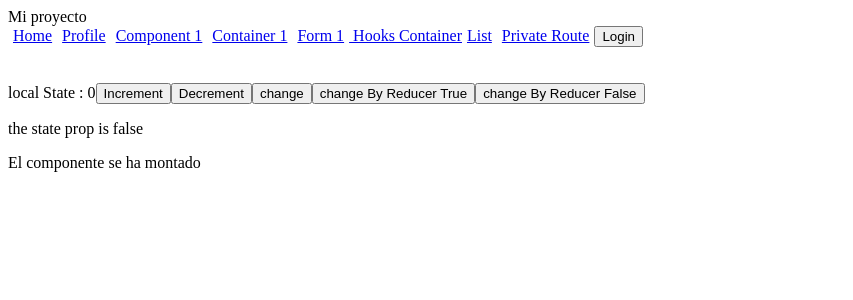
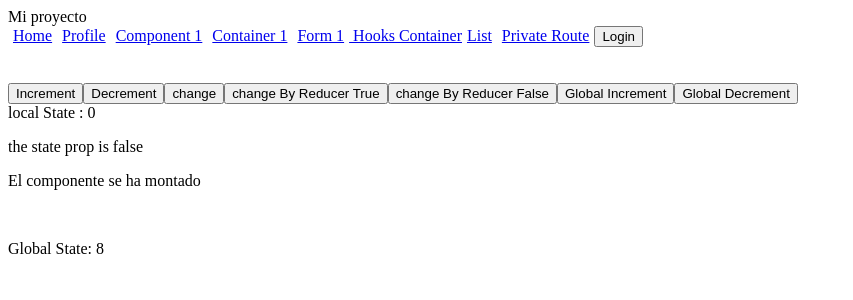
Before and after one commit to fvilca-reactjs/advanced-react_project, a React (Create React App) app: page /hookscontainer in a window 1280 px wide. Shown: the top 300 px of the page, without its empty margins (0-853 px from the left). Built offline with nearby package versions, Linux system fonts and the light colour scheme; what auth0-js would draw is missing.

Commit message:
create a Context for global state

```diff
--- a/src/App.js
+++ b/src/App.js
@@ -1,16 +1,35 @@
-import React  from 'react';
+
 import Routes from './routes';
+import React,{useState} from 'react'
+import Context from './utils/context';
 
 
 //main app
-function App (){
+function App() {
 
-    return(
-      <div>
-        Mi proyecto
+  const [value, setValue] = useState(8);
+  const incrementValue = () => {
+    setValue(value+1)
+  }
+  const decrementValue = () => {
+    setValue(value-1)
+  }
+
+
+  return (
+    <div>
+      Mi proyecto
+      <Context.Provider value={
+        {
+          globalValue:value,
+          incrementGlobalValue:()=>incrementValue(),
+          decrementGlobalValue:()=>decrementValue()
+        }
+      }>
         <Routes />
-      </div>
-    )
+      </Context.Provider>
+    </div>
+  )
 }
 
 
--- a/src/functional/home.js
+++ b/src/functional/home.js
@@ -1,10 +1,18 @@
-import React from 'react'
+import React,{useContext} from 'react'
+import Context from '../utils/context';
 
 //Home page
-const Home = (props) => (
+const Home = (props) => {
+
+  const context = useContext(Context)
+
+  return(
     <div>
-      Home
+      Home:
+      <br/>
+      globalValue:{context.globalValue}
     </div>
-);
+  )
+};
 
 export default Home;
--- a/src/hooks/hooks_container1.js
+++ b/src/hooks/hooks_container1.js
@@ -1,10 +1,9 @@
-import React, { useState, useEffect, useReducer } from 'react';
+import React, { useState, useEffect, useReducer, useContext } from 'react';
 import * as Reducer_ from '../store/hooks_state/hooks_reducer'
 import * as ACTIONS from '../store/actions/actions'
+import Context from '../utils/context'
 
 function HooksContainer1() {
-
-
   //+++++++++++++ state
   const [stateValue, setValue] = useState(0)
   const [useEffectValue, setUseEffectValue] = useState(null)
@@ -12,6 +11,8 @@ function HooksContainer1() {
   const [state, dispatch] = useReducer(Reducer_.HooksReducer, Reducer_.initialState)
 
   const testHook = (useEffectValue) ? useEffectValue : 'espera 3 segundos'
+
+  const context = useContext(Context)
 
   //+++++++++++++ methods
   const incrementValue = (factor) => {
@@ -39,17 +40,22 @@ function HooksContainer1() {
 
   return (
     <div>
-      local State : {stateValue}
+
       <button onClick={() => incrementValue(1)}>Increment</button>
       <button onClick={() => incrementValue(-1)}>Decrement</button>
       <button onClick={() => changeUseEffectValue()}>change</button>
       <button onClick={() => handleDispatchTrue()}>change By Reducer True</button>
       <button onClick={() => handleDispatchFalse()}>change By Reducer False</button>
+      <button onClick={() => context.incrementGlobalValue()}>Global Increment</button>
+      <button onClick={() => context.decrementGlobalValue()}>Global Decrement</button>
+      <br/>
+      local State : {stateValue} <br/>
       {state.stateprop1 //error: puse stete y no me dio error
         ? <p>the state prop is true</p>
         : <p>the state prop is false</p>
       }
-      <p>{testHook} </p>
+      <p>{testHook} </p><br/>
+    <p>Global State: {context.globalValue}</p>
     </div>
   )
 }
--- /dev/null
+++ b/src/utils/context.js
@@ -0,0 +1,7 @@
+import React from 'react'
+
+const Context = React.createContext(
+    {}
+)
+
+export default Context
```
